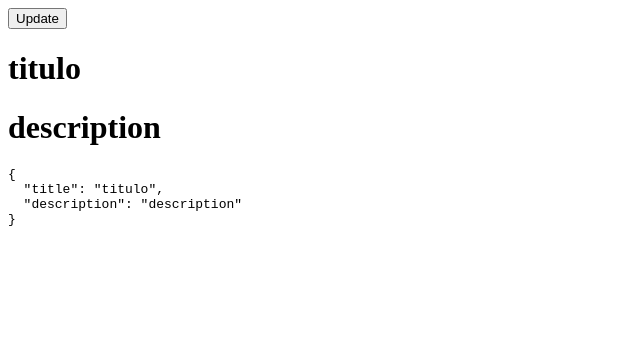
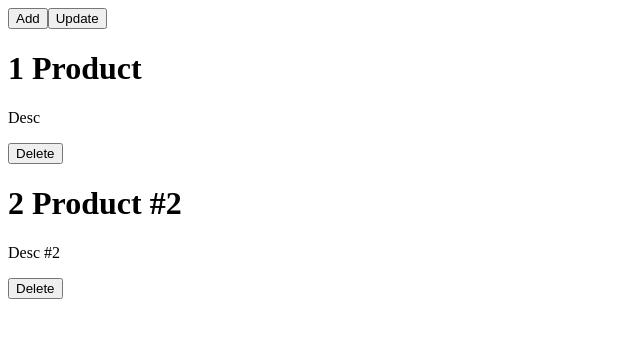
Before and after one commit to ElideZavala/React-usestate, a React (Create React App) app: page / in a window 1280 px wide. Shown: the top 338 px of the page, without its empty margins (0-640 px from the left). Built offline with nearby package versions, Linux system fonts and the light colour scheme.

Commit message:
avanzando en la creacion de nuevos productos.

```diff
--- a/src/App.js
+++ b/src/App.js
@@ -2,6 +2,7 @@ import ConditionalApp from "./ConditionalApp";
 import CounterApp from "./CounterApp";
 import ErrorApp from "./ErrorApp";
 import ProductApp from "./ProductApp";
+import ShoppingCart from "./ShoppingCart";
 
 function App() {
   return (
@@ -9,7 +10,8 @@ function App() {
         {/* <CounterApp/>  */}
         {/* <ConditionalApp/> */}
         {/* <ErrorApp/> */}
-        <ProductApp/>
+        {/* <ProductApp/> */}
+        <ShoppingCart/>
       </div>
   )
 }
--- /dev/null
+++ b/src/ShoppingCart.js
@@ -0,0 +1,66 @@
+import React, { useState } from "react"
+
+const initialCart = [
+  { id: 1, title: "Product", description: "Desc" },
+  { id: 2, title: "Product #2", description: "Desc #2" },
+]
+
+const ShoppingCart = () => {
+  const [cart, setCart] = useState(initialCart)
+
+  const deleteProduct = (productId) => {
+    // El metodo filter retorna un nuevo arreglo con los elementos que cumplan la condicion
+    // Nos traera los productos que sean diferentes con el id que se le pase
+    const changedCart = cart.filter((product) => product.id !== productId)
+
+	 //
+    setCart(changedCart)
+  }
+
+  const addProduct = (newProduct) => {
+	  //  Cremos un identificador unico ID, a los nuevos productos.
+	  newProduct.id = Date.now();
+	  const changedCart = [
+		  // Agregamos el nuevo producto al arreglo
+		  newProduct,
+		  // Accemos una copia del arreglo que ya tenemos.
+		  ...cart,
+	  ];
+	  setCart(changedCart);
+  }
+
+  const updateProduct = (editProduct) => {
+	   const changedCart = cart.map(product => {
+			product.id === editProduct.id
+			? editProduct
+			: product
+		})
+
+	   setCart(changedCart)
+  }
+
+  return (
+    <div>
+		<button onClick={() => addProduct({ title: "Nuevo titulo", description: "Nueva Desc"})}>
+			Add
+		</button>
+
+		<button onClick={() => updateProduct({ id: 1, title: "Edit titulo", description: "Edit Desc"})}>
+			Update
+		</button>
+
+      {cart.map((product) => (
+        <div key={product.id}>
+          <h1>
+            {product.id} {product.title}
+          </h1>
+          <p>{product.description}</p>
+          {/* Creamos un botton par cada iteracion vinculado con el id */}
+          <button onClick={() => deleteProduct(product.id)}>Delete</button>
+        </div>
+      ))}
+    </div>
+  )
+}
+
+export default ShoppingCart
```
Also changed, not shown: 1 other file (tests, documents, lock files or other folders).
